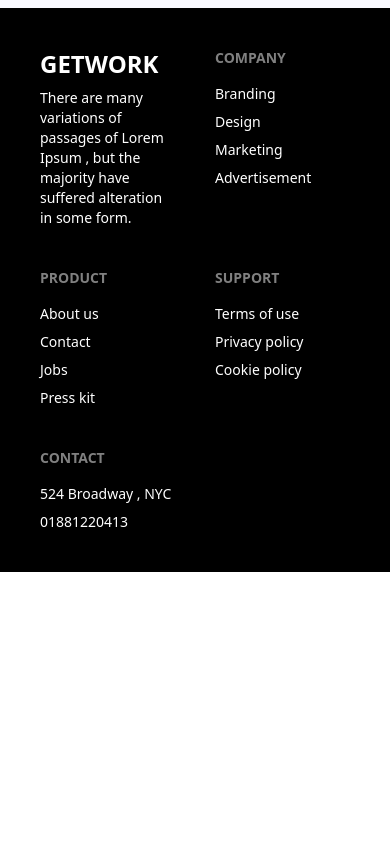
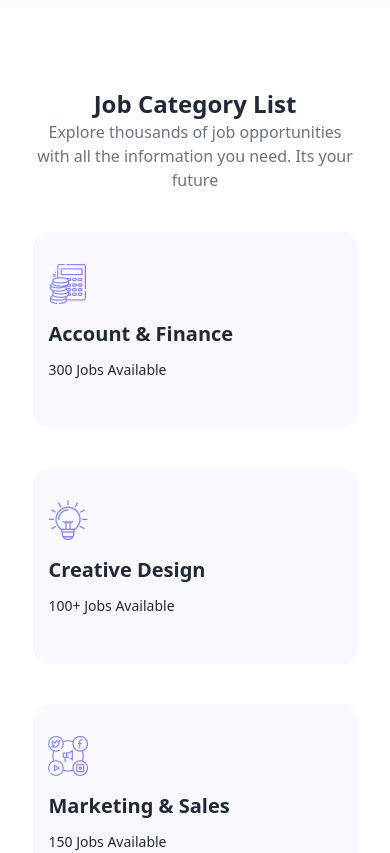
Before and after one commit to Auporna-Barua/careerHub, a React (Vite) app: page / in a window 390 px wide. Shown: the part 900-1753 px from the top of the page. Before the commit the page ends 1472 px from the top, so only its background shows below. Built offline with nearby package versions, Linux system fonts and the light colour scheme.

Commit message:
category section complate with responsive

```diff
--- a/src/App.jsx
+++ b/src/App.jsx
@@ -1,18 +1,61 @@
-import { useState } from "react";
+import "./App.css";
+
+import Hero from "./components/hero/Hero";
+import { useEffect, useState } from "react";
 import reactLogo from "./assets/react.svg";
 import viteLogo from "/vite.svg";
 import "./App.css";
 import Header from "./components/header/Header";
 import Footer from "./components/footer/Footer";
-import Hero from "./components/hero/Hero";
+import icon1 from "./assets/Icons/accounts 1.png";
+import icon2 from "./assets/Icons/business 1.png";
+import icon3 from "./assets/Icons/social-media 1.png";
+import icon4 from "./assets/Icons/chip 1.png";
+import Category from "./components/category/Category";
+import axios from "axios";
+import "react-toastify/dist/ReactToastify.css";
 
 function App() {
-  const [count, setCount] = useState(0);
-
+  const category = [
+    {
+      icon: icon1,
+      title: "Account & Finance",
+      des: "300 Jobs Available",
+    },
+    {
+      icon: icon2,
+      title: "Creative Design",
+      des: "100+ Jobs Available",
+    },
+    {
+      icon: icon3,
+      title: "Marketing & Sales",
+      des: "150 Jobs Available",
+    },
+    {
+      icon: icon4,
+      title: "Engineering Job",
+      des: "224 Jobs Available",
+    },
+  ];
   return (
     <>
       <Header />
       <Hero />
+      <div className="my-20 w-10/12 mx-auto">
+        <div className="text-center">
+          <h2 className="text-2xl md:text-3xl font-bold">Job Category List</h2>
+          <p className="text-gray-500">
+            Explore thousands of job opportunities with all the information you
+            need. Its your future
+          </p>
+        </div>
+        <div className="grid grid-cols-1 sm:grid-cols-2 md:grid-cols-4 gap-10 mt-10">
+          {category.map((cat, i) => (
+            <Category key={i} cat={cat} />
+          ))}
+        </div>
+      </div>
       <Footer />
     </>
   );
--- /dev/null
+++ b/src/components/category/Category.jsx
@@ -0,0 +1,17 @@
+import React from "react";
+
+const Category = ({ cat }) => {
+  return (
+    <div className="card card-compact bg-[#FAF8FF]  py-8">
+      <figure>
+        <img src={cat.icon} alt={cat.title} />
+      </figure>
+      <div className="card-body">
+        <h2 className="card-title">{cat.title}</h2>
+        <p>{cat.des}</p>
+      </div>
+    </div>
+  );
+};
+
+export default Category;
```
